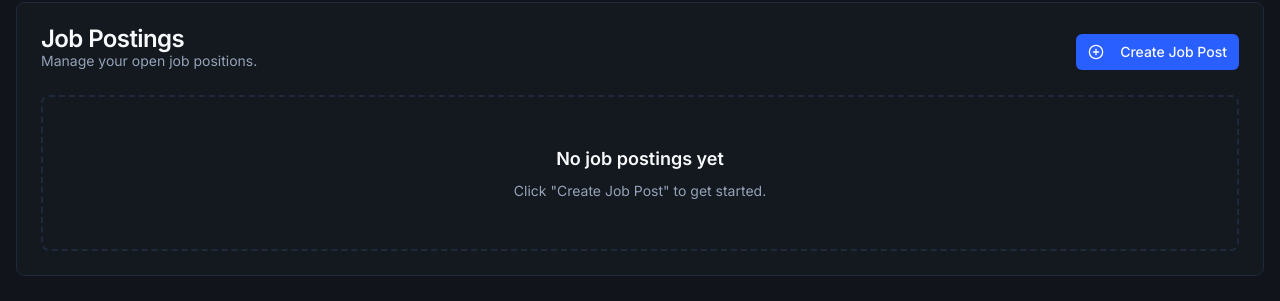
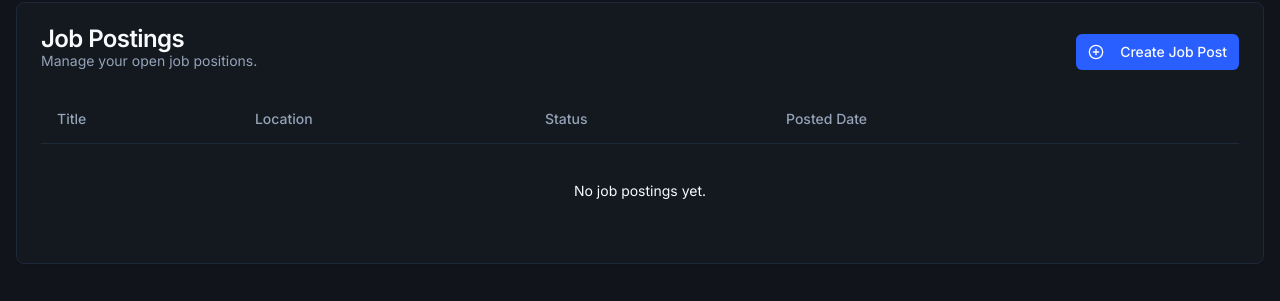
Before and after one commit to deno34/studio, a Next.js app: page /dashboard/agents/hr in a window 1280 px wide. Shown: the part 267-568 px from the top of the page. Built offline with nearby package versions, Linux system fonts and the light colour scheme; no server answers.

Commit message:
yes now lets get started

```diff
--- a/src/app/dashboard/agents/hr/page.tsx
+++ b/src/app/dashboard/agents/hr/page.tsx
@@ -7,6 +7,7 @@ import { Footer } from '@/components/landing/footer';
 import { Button } from '@/components/ui/button';
 import { Card, CardContent, CardDescription, CardHeader, CardTitle } from '@/components/ui/card';
 import { ArrowLeft, PlusCircle } from 'lucide-react';
+import { Table, TableBody, TableCell, TableHead, TableHeader, TableRow } from '@/components/ui/table';
 
 export default function HRAgentPage() {
   return (
@@ -41,10 +42,26 @@ export default function HRAgentPage() {
                 </Button>
               </CardHeader>
               <CardContent>
-                <div className="flex flex-col items-center justify-center text-center p-12 border-2 border-dashed rounded-lg">
-                  <h3 className="text-lg font-semibold">No job postings yet</h3>
-                  <p className="text-sm text-muted-foreground mt-2">Click "Create Job Post" to get started.</p>
-                </div>
+                <Table>
+                  <TableHeader>
+                    <TableRow>
+                      <TableHead>Title</TableHead>
+                      <TableHead>Location</TableHead>
+                      <TableHead>Status</TableHead>
+                      <TableHead>Posted Date</TableHead>
+                      <TableHead>
+                        <span className="sr-only">Actions</span>
+                      </TableHead>
+                    </TableRow>
+                  </TableHeader>
+                  <TableBody>
+                    <TableRow>
+                      <TableCell colSpan={5} className="h-24 text-center">
+                        No job postings yet.
+                      </TableCell>
+                    </TableRow>
+                  </TableBody>
+                </Table>
               </CardContent>
             </Card>
           </div>
```
